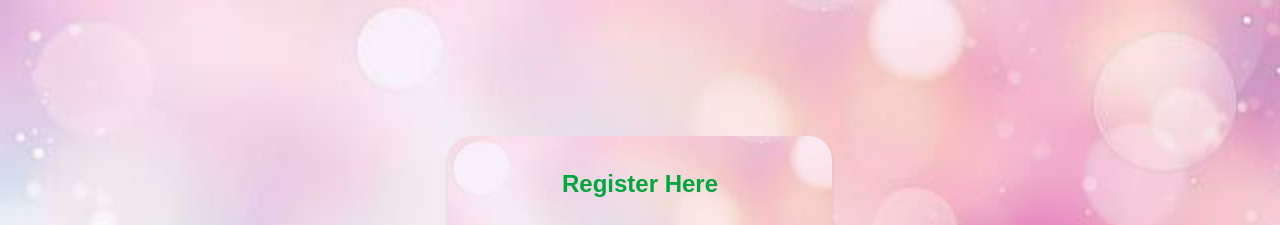
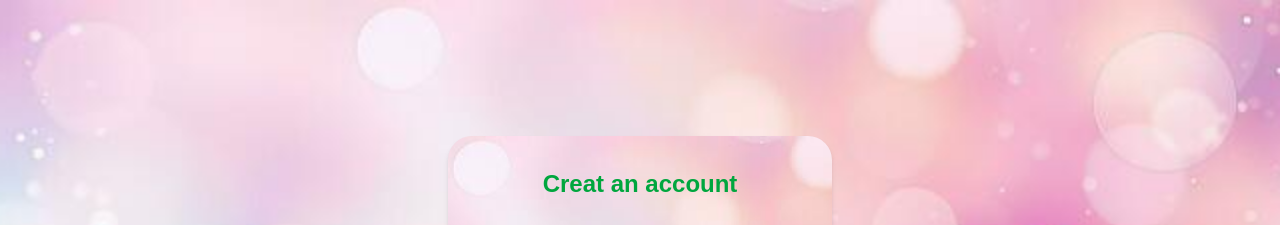
Before and after one commit to nitesh462a/todo, a Next.js app: page /register in a window 1280 px wide. Shown: the top 225 px of the page. Built offline with nearby package versions, Linux system fonts and the light colour scheme.

Commit message:
register

```diff
--- a/src/app/register/page.js
+++ b/src/app/register/page.js
@@ -52,7 +52,7 @@ export default function Regi() {
   return (
     <div className="flex justify-center items-center h-screen bg-center bg-cover"  style={{backgroundImage:"url('/bg.jpeg')"}}>
       <form onSubmit={handlesubmit} className="bg-white p-8 rounded-3xl shadow-md w-96 bg-center bg-cover"  style={{backgroundImage:"url('/bg.jpeg')"}}>
-        <h1 className="text-2xl font-bold text-green-600 mb-6 flex justify-center">Register Here</h1>
+        <h1 className="text-2xl font-bold text-green-600 mb-6 flex justify-center">Creat an account</h1>
 
         {error && <p className="text-red-500 mb-4">{error}</p>}
 
```
